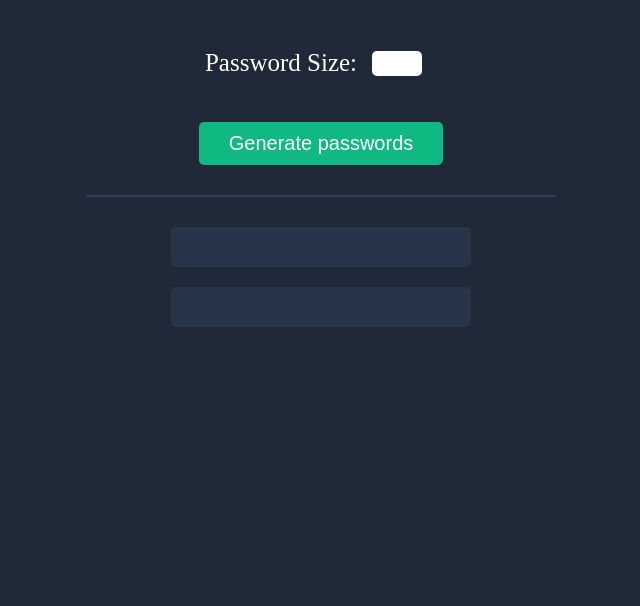
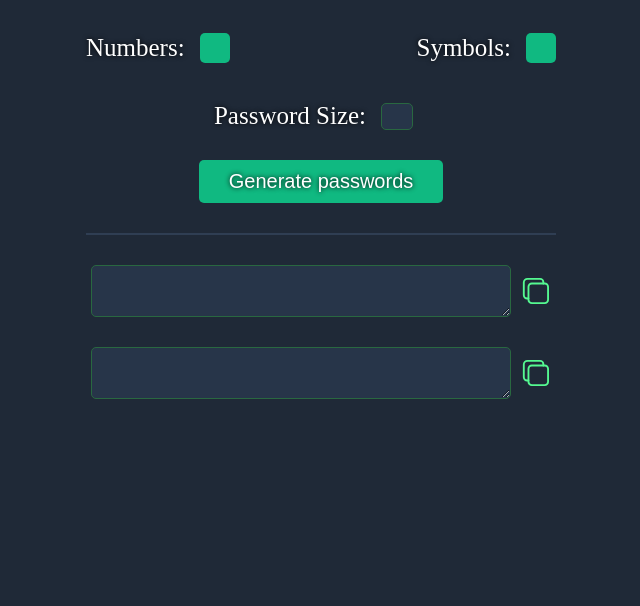
Before and after one commit to ItamarLu/PasswordGenerator, a plain HTML site: page index.html in a window 1280 px wide. Shown: the part 194-800 px from the top of the page, without its empty margins (319-959 px from the left). Drawn offline with nearby package versions, Linux system fonts and the light colour scheme.

Commit message:
Finished project

```diff
--- a/index.html
+++ b/index.html
@@ -10,15 +10,35 @@
 <body>
   <div id="content">
     <h1>Generate a <div id="rdmPass">random password</div></h1>
+    <div id="Check-boxes">
+      <div class="numSym">
+        <p class="pass-text">Numbers: </p>
+        <button class="checkBtn" id="number-text" onclick="numberBtn()"></button>
+      </div>
+      <div class="numSym">
+        <p class="pass-text">Symbols: </p>
+        <button class="checkBtn" id="symbol-text" onclick="symbolBtn()"></button>
+      </div>
+    </div>
     <div id="pass-size">
-      <p id="pass-text">Password Size:</p>
-      <input id="pass-input" type="number">
+      <p class="pass-text">Password Size:</p>
+      <input id="pass-input" type="text">
     </div>
     <button id="generate-btn" onclick="GeneratePasswords()">Generate passwords</button>
     <p id="line"></p>
-    <p class="passwordsBox" id="password-one"></p>
-    <p class="passwordsBox" id="password-two"></p>
+  </div>
+  <div>
+    <div class="Pass-box">
+      <textarea class="passwordsBox" id="password-one"></textarea>
+      <ion-icon class="copy-btn" name="copy-outline" onclick="copyPasswordOne()" id="copy-passOne"></ion-icon>
+    </div>
+    <div class="Pass-box">
+      <textarea class="passwordsBox" id="password-two"></textarea>
+      <ion-icon class="copy-btn" name="copy-outline" id="copy-passTwo" onclick="copyPasswordTwo()"></ion-icon>
+    </div>
   </div>
   <script src="index.js"></script>
+  <script type="module" src="https://unpkg.com/ionicons@5.5.2/dist/ionicons/ionicons.esm.js"></script>
+  <script nomodule src="https://unpkg.com/ionicons@5.5.2/dist/ionicons/ionicons.js"></script>
 </body>
 </html>
--- a/index.js
+++ b/index.js
@@ -1,13 +1,51 @@
 let passwordOne = document.getElementById("password-one")
 let passwordTwo = document.getElementById("password-two")
-var passwordLength = parseInt(document.getElementById("pass-input").value)
+let passwordLength = document.getElementById("pass-input")
+let numberText = document.getElementById("number-text")
+let symbolText = document.getElementById ("symbol-text")
+numberCheck = false
+symbolCheck = false
 
-const characters = ["A","B","C","D","E","F","G","H","I","J","K","L","M","N","O","P","Q","R","S","T","U","V","W","X","Y","Z","a","b","c","d","e","f","g","h","i","j","k","l","m","n","o","p","q","r","s","t","u","v","w","x","y","z", "0", "1", "2", "3", "4", "5", "6", "7", "8", "9","~","`","!","@","#","$","%","^","&","*","(",")","_","-","+","=","{","[","}","]",",","|",":",";","<",">",".","?",
-"/"];
+let letters = ["A","B","C","D","E","F","G","H","I","J","K","L","M","N","O","P","Q","R","S","T","U","V","W","X","Y","Z","a","b","c","d","e","f","g","h","i","j","k","l","m","n","o","p","q","r","s","t","u","v","w","x","y","z"];
+let numbers = ["0", "1", "2", "3", "4", "5", "6", "7", "8", "9"]
+let symbols = ["~","`","!","@","#","$","%","^","&","*","(",")","_","-","+","=","{","[","}","]",",","|",":",";","<",">",".","?","/"]
+let characters = letters
+
+function numberBtn(){
+  if (numberCheck === false){
+    numberText.textContent = "X"
+    characters = characters.concat(numbers)
+    numberCheck = true
+    console.log(characters)
+  }
+  else {
+    numberText.textContent = ""
+    numberCheck = false
+    characters = characters.filter(function(rm){
+      return !numbers.includes(rm)
+    })
+    console.log(characters)
+  }
+}
+
+function symbolBtn(){
+  if (symbolCheck === false){
+    symbolText.textContent = "X"
+    characters = characters.concat(symbols)
+    symbolCheck = true
+  }
+  else {
+    symbolText.textContent = ""
+    symbolCheck = false
+    characters = characters.filter(function(rm){
+      return !symbols.includes(rm)
+    })
+  }
+}
 
 function randomPasswords(){
   password = ""
-  for (i=1;i<16;i++) {
+  for (i=1;i<(parseInt(passwordLength.value)+1);i++) {
     let char = characters[Math.floor(Math.random()*characters.length)]
     password += char
   }
@@ -19,5 +57,11 @@ function GeneratePasswords(){
   passwordTwo.textContent = randomPasswords()
 }
 
-console.log(passwordLength)
-console.log("passwordLength")
+function copyPasswordOne(){
+  passwordOne.select()
+  navigator.clipboard.writeText(passwordOne.value)
+}
+function copyPasswordTwo(){
+  passwordTwo.select()
+  navigator.clipboard.writeText(passwordTwo.value)
+}
--- a/style.css
+++ b/style.css
@@ -3,6 +3,7 @@ body {
   color: #ffffff;
   font-size: 30px;
   text-align: center;
+  text-shadow: 0px 0px 5px black;
 }
 
 #content {
@@ -25,18 +26,31 @@ body {
   border: none;
   border-radius: 5px;
   color: #ffffff;
+  text-shadow: 0px 0px 5px black;
 }
 #generate-btn:hover{
   background: #127252;
 }
 
 .passwordsBox{
-  width: 300px;
-  height: 40px;
-  margin: 20px auto;
+  width: 380px;
+  height: 30px;
+  padding: 10px 20px;
   background: #273549;
   border-radius: 5px;
   color: #55F991;
+  border: 1px solid #296840;
+  margin-right: 10px;
+  font-size: 25px;
+}
+
+.Pass-box{
+  margin-bottom: 30px;
+  display: flex;
+  justify-content: center;
+  align-items: center;
+  width: 460px;
+  margin: 30px auto;
 }
 
 #pass-size{
@@ -45,14 +59,52 @@ body {
   justify-content: center;
   margin: 20px;
 }
-#pass-text{
+.pass-text{
   font-size: 25px;
+  margin: 10px 0;
 }
 #pass-input{
-  width: 40px;
+  width: 20px;
   height: 25px;
   margin: 0 15px;
   border-radius: 5px;
   padding: 0 5px;
+  border: 1px solid #296840;
+  text-align: center;
+  background: #273549;
+  color: #55F991;
+  text-shadow: 0px 0px 5px black;
+}
+
+.copy-btn{
+  color: #55F991;
+}
+.copy-btn:hover{
+  color: #127252;
+}
+
+#Check-boxes{
+  display: flex;
+  justify-content: space-between;
+  align-items: center;
+}
+
+.checkBtn{
+  width: 30px;
+  height: 30px;
+  margin-left: 15px;
+  border-radius: 5px;
   border: none;
+  background: #10B981;
+  color: #273549;
+  font-size: 25px;
+  font-weight: 600;
 }
+.checkBtn:hover{
+  background: #127252;
+}
+
+.numSym{
+  display: flex;
+  align-items: center;
+}
```
